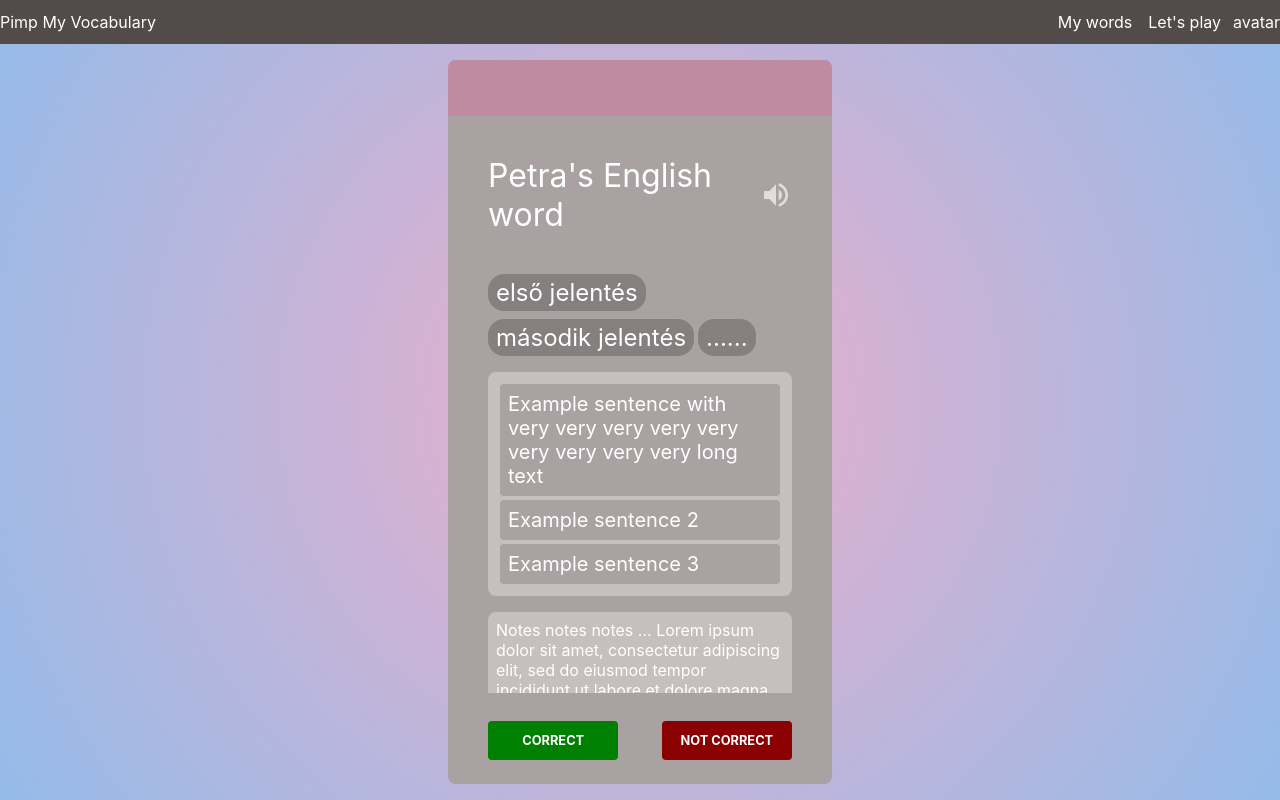
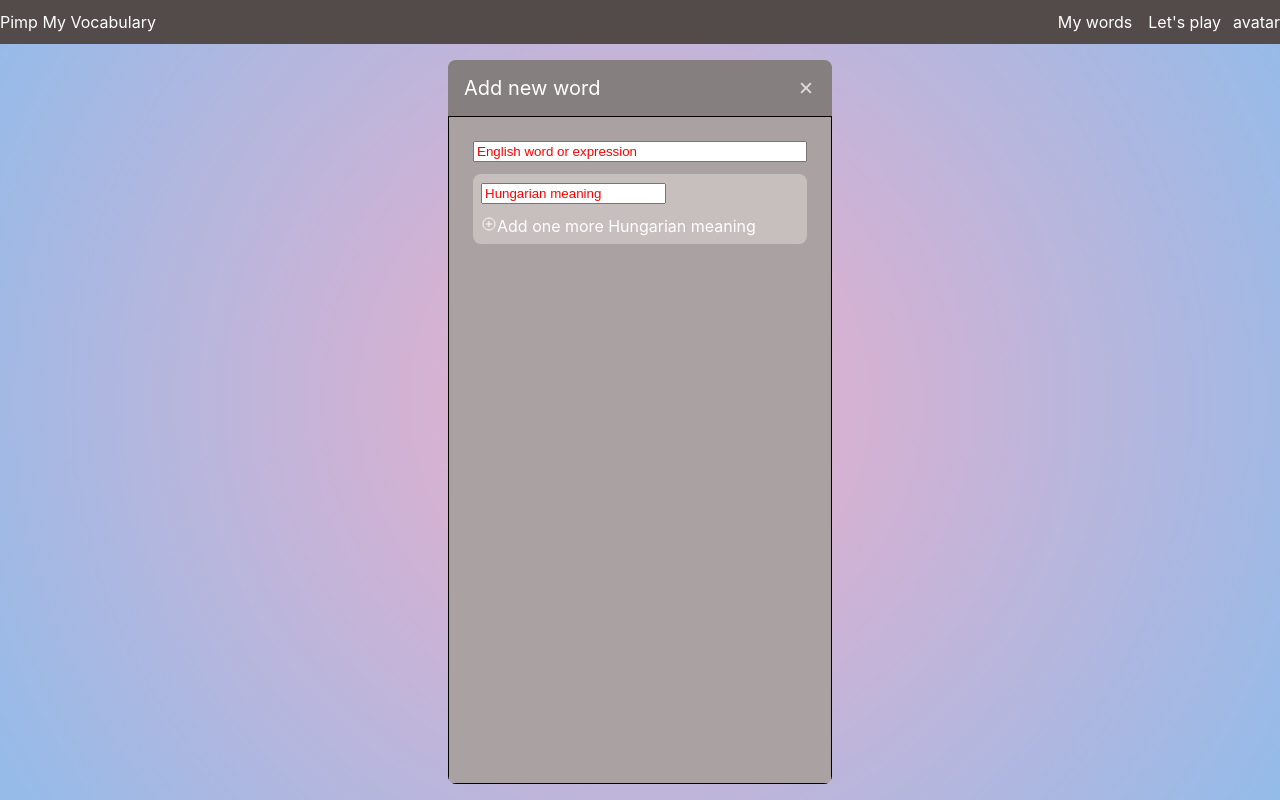
Before and after one commit to Crepkey/pmv_frond_end, a React (Create React App) app: page / in a window 1280 px wide. Built offline with nearby package versions, Linux system fonts and the light colour scheme.

Commit message:
Add new word component initialized

```diff
--- a/src/App.tsx
+++ b/src/App.tsx
@@ -2,6 +2,8 @@ import React from 'react';
 import MenuBar from './components/MenuBar';
 import PlayingCard from './components/PlayingCard';
 import MyWords from './components/MyWords';
+import EditWord from './components/EditWord'
+
 import Styled from 'styled-components';
 
 const MainContainer = Styled.div`
@@ -28,7 +30,8 @@ function App() {
 
 
       <Body>
-        <PlayingCard />
+        {/* <PlayingCard /> */}
+        <EditWord />
       </Body>
     </MainContainer>
   );
--- /dev/null
+++ b/src/components/EditWord.tsx
@@ -0,0 +1,81 @@
+import React from 'react';
+
+/* Styles */
+import styled from 'styled-components';
+import { IoClose, IoAddCircleOutline } from 'react-icons/io5'
+
+const Card = styled.div`
+    background-color:   #aaa2a2;
+    border-radius: 8px;
+    margin: 16px;
+    width: 30vw;
+    min-width: 20rem;
+    min-height: 0;
+    display: flex;
+    flex-direction: column;
+    overflow: hidden;
+`
+
+const CardHeader = styled.div`
+    background-color: #857f7f;
+    padding: 0 16px;
+    min-height: 3.5rem;
+    display: flex;
+    justify-content: space-between;
+    align-items: center;
+    font-size: 1.25rem;
+`
+
+const Icon = styled.div`
+    display: flex;
+    align-items: center;
+    color: #e4dcdc;
+    padding-left: 16px;
+`
+
+
+const CardBody = styled.div`
+    padding: 24px;
+    display: flex;
+    flex-direction: column;
+    flex: 1;
+    min-width: 0;
+    min-height: 0;
+    border: solid 1px black;
+`
+
+const LighterCard = styled.div`
+    background-color:#c7bebe;
+    border-radius: 8px;
+    padding: 8px;
+    margin-bottom: 16px;
+`
+
+const String = styled.input`
+    ::placeholder{
+        color: red;
+    }
+    margin-bottom: 12px;
+`
+
+const AddNewRow = styled.div`
+    display: flex;
+    justify-content: flex-start;
+`
+
+
+export default function EditWord() {
+
+    return <Card>
+        <CardHeader>Add new word <Icon><IoClose /></Icon></CardHeader>
+        <CardBody>
+
+            <String placeholder="English word or expression" />
+
+            <LighterCard>
+                <String placeholder="Hungarian meaning" />
+                <AddNewRow> <IoAddCircleOutline /> Add one more Hungarian meaning</AddNewRow>
+            </LighterCard>
+        </CardBody>
+    </Card>
+}
```
